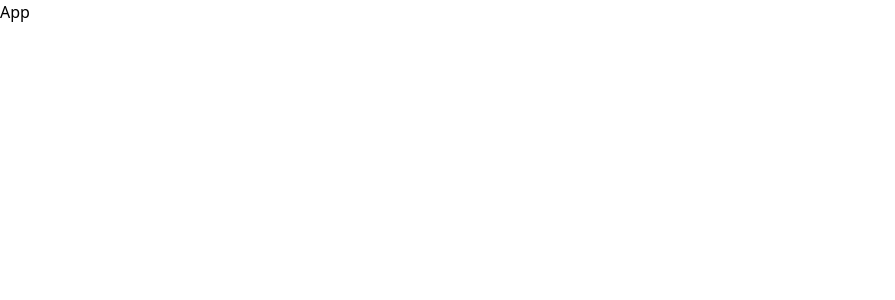
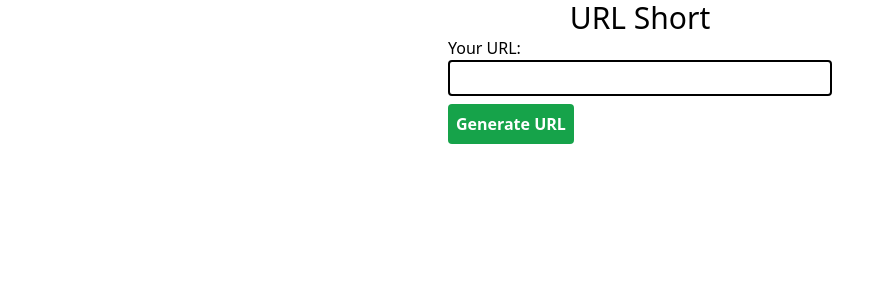
Before and after one commit to jeflugo/url-shortener-1-client, a React (Vite) app: page / in a window 1280 px wide. Shown: the top 300 px of the page, without its empty margins (0-895 px from the left). Built offline with nearby package versions, Linux system fonts and the light colour scheme.

Commit message:
some packages added and url verified

```diff
--- a/package.json
+++ b/package.json
@@ -11,7 +11,9 @@
   },
   "dependencies": {
     "react": "^18.3.1",
-    "react-dom": "^18.3.1"
+    "react-dom": "^18.3.1",
+    "react-hot-toast": "^2.4.1",
+    "react-icons": "^5.2.1"
   },
   "devDependencies": {
     "@types/react": "^18.3.3",
--- a/src/App.tsx
+++ b/src/App.tsx
@@ -1,3 +1,17 @@
+import { useState } from 'react'
+import Header from './components/Header'
+import ShortUrl from './components/ShortUrl'
+import UrlForm from './components/UrlForm'
+
 export default function App() {
-	return <div>App</div>
+	const [showShortUrl, setShowShortUrl] = useState(false)
+	const [shortUrl, setShortUrl] = useState('')
+
+	return (
+		<main className='max-w-[400px] mx-auto'>
+			<Header />
+			<UrlForm setShowShortUrl={setShowShortUrl} setShortUrl={setShortUrl} />
+			{showShortUrl && <ShortUrl shortUrl={shortUrl} />}
+		</main>
+	)
 }
--- /dev/null
+++ b/src/components/Header.tsx
@@ -0,0 +1,3 @@
+export default function Header() {
+	return <h1 className='text-3xl fontmedium	text-center'>URL Short</h1>
+}
--- /dev/null
+++ b/src/components/ShortUrl.tsx
@@ -0,0 +1,7 @@
+type ShortUrlProps = {
+	shortUrl: string
+}
+
+export default function ShortUrl({ shortUrl }: ShortUrlProps) {
+	return <div>{shortUrl}</div>
+}
--- /dev/null
+++ b/src/components/UrlForm.tsx
@@ -0,0 +1,50 @@
+import { useState } from 'react'
+import toast from 'react-hot-toast'
+
+function validateUrl(url: string) {
+	const urlPattern =
+		/^(https?:\/\/)?([\da-z\\.-]+)\.([a-z\\.]{2,6})([\\/\w \\.-]*)*\/?$/
+
+	return urlPattern.test(url)
+}
+
+type UrlFormProps = {
+	setShowShortUrl: React.Dispatch<React.SetStateAction<boolean>>
+	setShortUrl: React.Dispatch<React.SetStateAction<string>>
+}
+
+export default function UrlForm({
+	setShowShortUrl,
+	setShortUrl,
+}: UrlFormProps) {
+	const [text, setText] = useState('')
+
+	const handleSubmit = (e: React.FormEvent<HTMLFormElement>) => {
+		e.preventDefault()
+		// const url = 'https://www.example.com'
+		if (!validateUrl(text)) return toast.error('URL is invalid')
+
+		setShortUrl(text)
+		setShowShortUrl(true)
+		toast.success('URL shortened.')
+	}
+	return (
+		<form onSubmit={handleSubmit} className='flex flex-col px-2 items-start'>
+			<label htmlFor='text'>Your URL:</label>
+			<input
+				className='outline-none mb-2 border-2 border-black rounded p-1 w-full'
+				type='text'
+				id='text'
+				name='text'
+				value={text}
+				onChange={e => setText(e.target.value)}
+			/>
+			<button
+				type='submit'
+				className='bg-green-600 p-2 text-white font-semibold rounded'
+			>
+				Generate URL
+			</button>
+		</form>
+	)
+}
--- a/src/main.tsx
+++ b/src/main.tsx
@@ -2,9 +2,11 @@ import React from 'react'
 import ReactDOM from 'react-dom/client'
 import App from './App.tsx'
 import './index.css'
+import { Toaster } from 'react-hot-toast'
 
 ReactDOM.createRoot(document.getElementById('root')!).render(
-  <React.StrictMode>
-    <App />
-  </React.StrictMode>,
+	<React.StrictMode>
+		<Toaster />
+		<App />
+	</React.StrictMode>,
 )
--- a/tailwind.config.ts
+++ b/tailwind.config.ts
@@ -1,7 +1,7 @@
 import type { Config } from 'tailwindcss'
 
 export default {
-	content: ['./src/**/*.{html,js}'],
+	content: ['./src/**/*.{html,jsx,tsx}'],
 	theme: {
 		extend: {},
 	},
```
Also changed, not shown: 2 other files (tests, documents, lock files or other folders).
